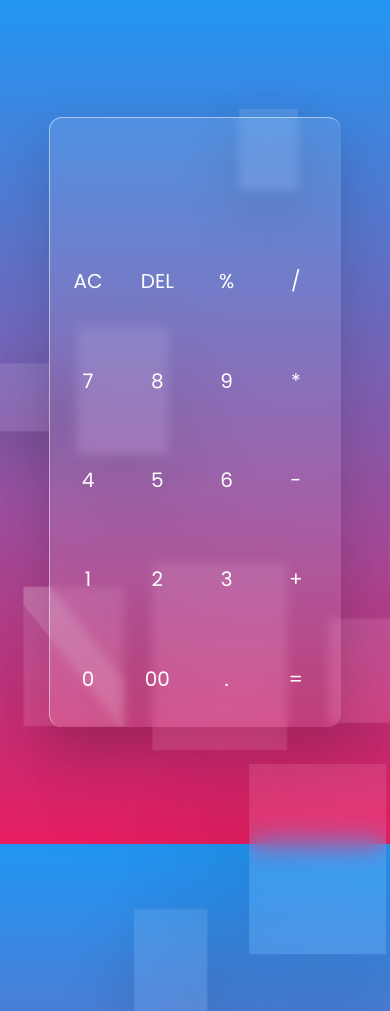
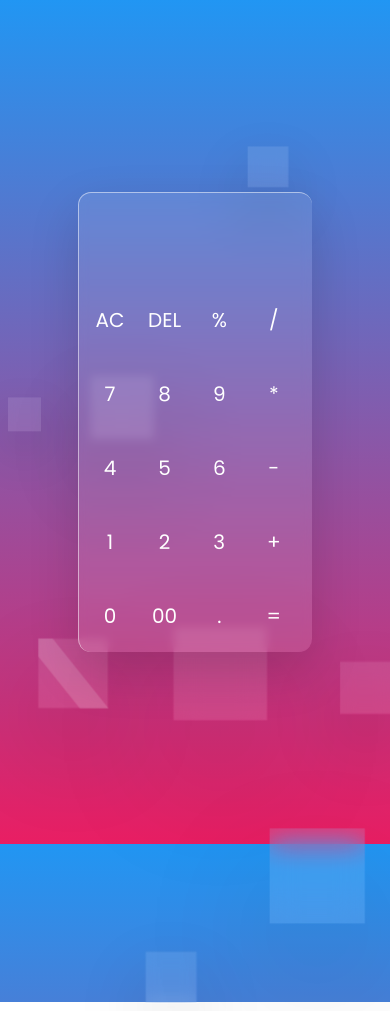
Before and after one commit to Srinivas-Thiru/Glass_Calc, a plain HTML site: page index.html in a window 390 px wide. Drawn offline with Linux system fonts and the light colour scheme.

Commit message:
updated mediaquery

```diff
--- a/styles.css
+++ b/styles.css
@@ -127,9 +127,8 @@ body {
 }
 .container input[type="text"] {
   width: 100%;
-  height: 100px;
+  height: 8vh;
   text-align: right;
-  color: #fff;
   outline: none;
   background: transparent;
   margin: 0 3px;
@@ -156,9 +155,18 @@ body {
 }
 @media (max-width: 1024px) {
   .container {
-    width: 75%;
+    width: 60%;
+  }
+  .container input[type="text"] {
+    color: #fff;
+    font-size: 4vh;
+    height: 9vh;
   }
   .container input[type="button"] {
-    height: 10vh;
+    height: 7vh;
+  }
+  .bubbles span {
+    height: 4vh;
+    width: 4vh;
   }
 }
```
